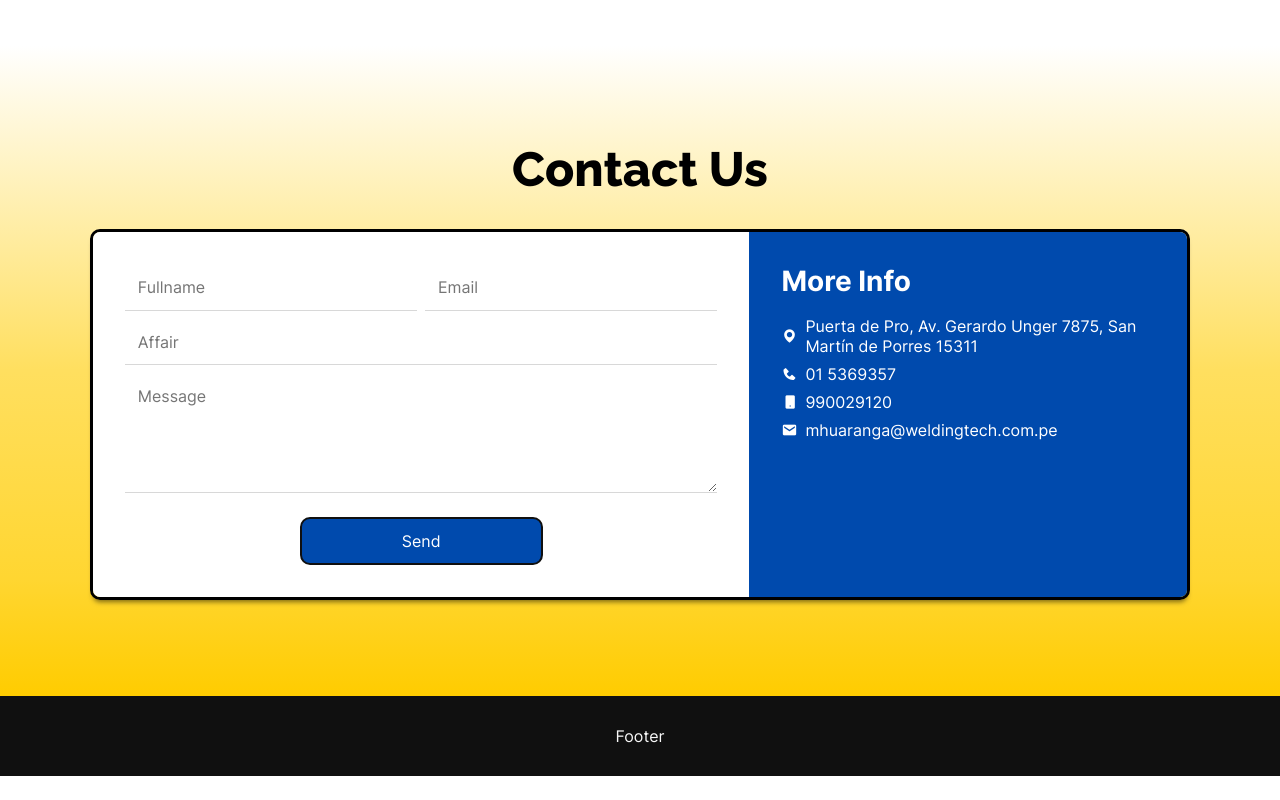
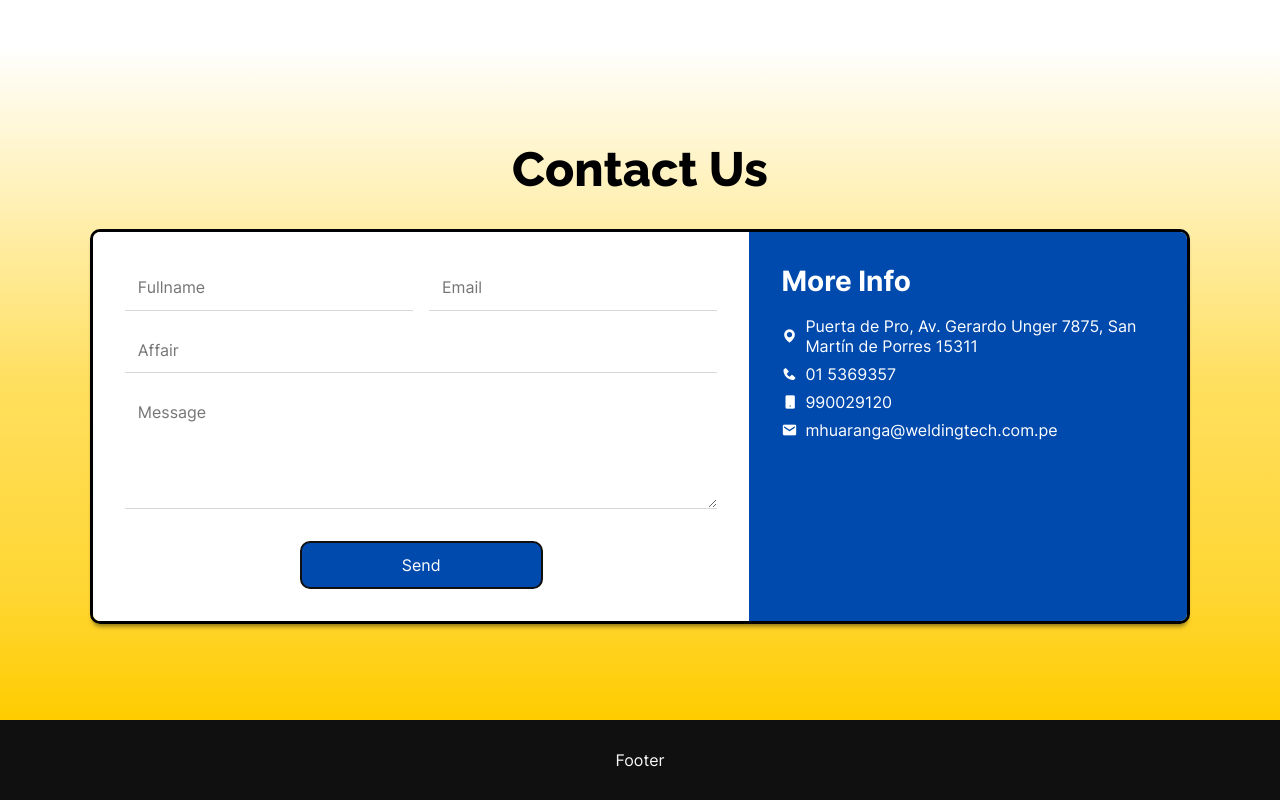
Before and after one commit to m4ujo/ndt-landing, a React (Vite) app: page / in a window 1280 px wide. Shown: the part 3270-4070 px from the top of the page. Before the commit the page ends 4046 px from the top, so only its background shows below. Built offline with nearby package versions, Linux system fonts and the light colour scheme.

Commit message:
Fix contact form gap

```diff
--- a/src/pages/Contact/contact.scss
+++ b/src/pages/Contact/contact.scss
@@ -97,7 +97,7 @@
   padding: 2rem;
   width: 100%;
   display: grid;
-  gap: 0.5rem;
+  gap: 1rem;
   @include mix.mqh(370px) {
     padding: 1rem;
     width: 300px;
@@ -128,7 +128,7 @@
 
   &-row:first-child {
     display: grid;
-    gap: 0.5rem;
+    gap: 1em;
     grid-template-columns: repeat(auto-fit, minmax(1px, 1fr));
     @include mix.mqh(500px) {
       display: flex;
```
